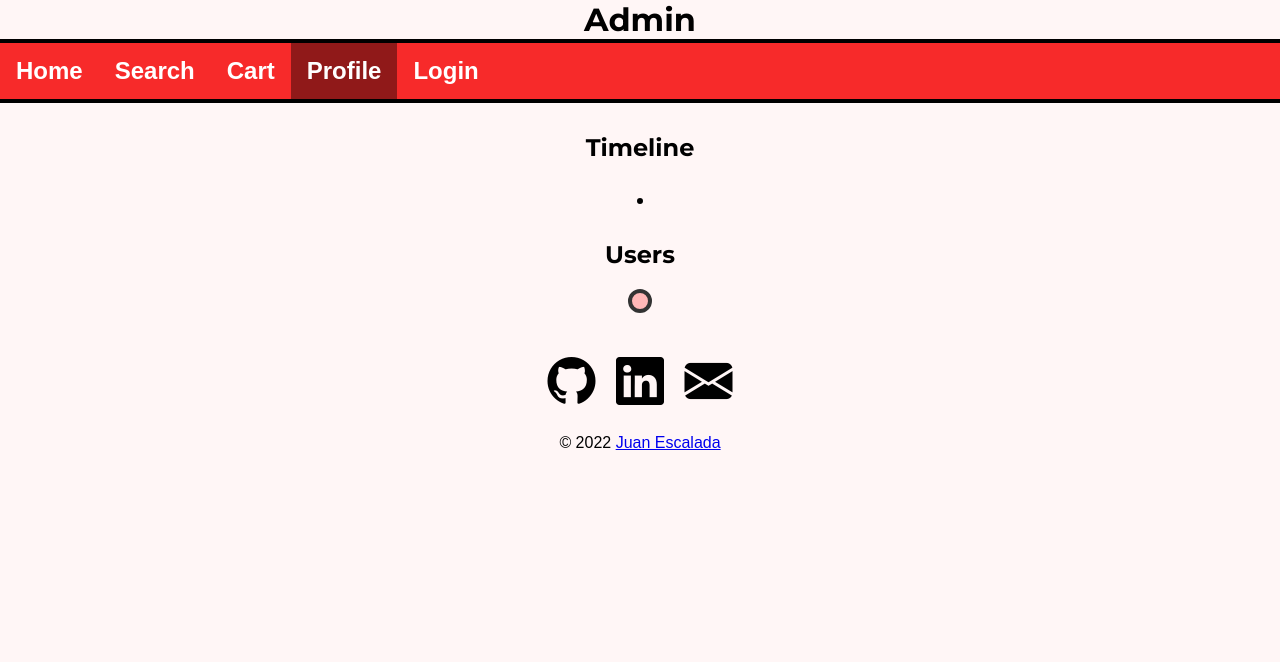
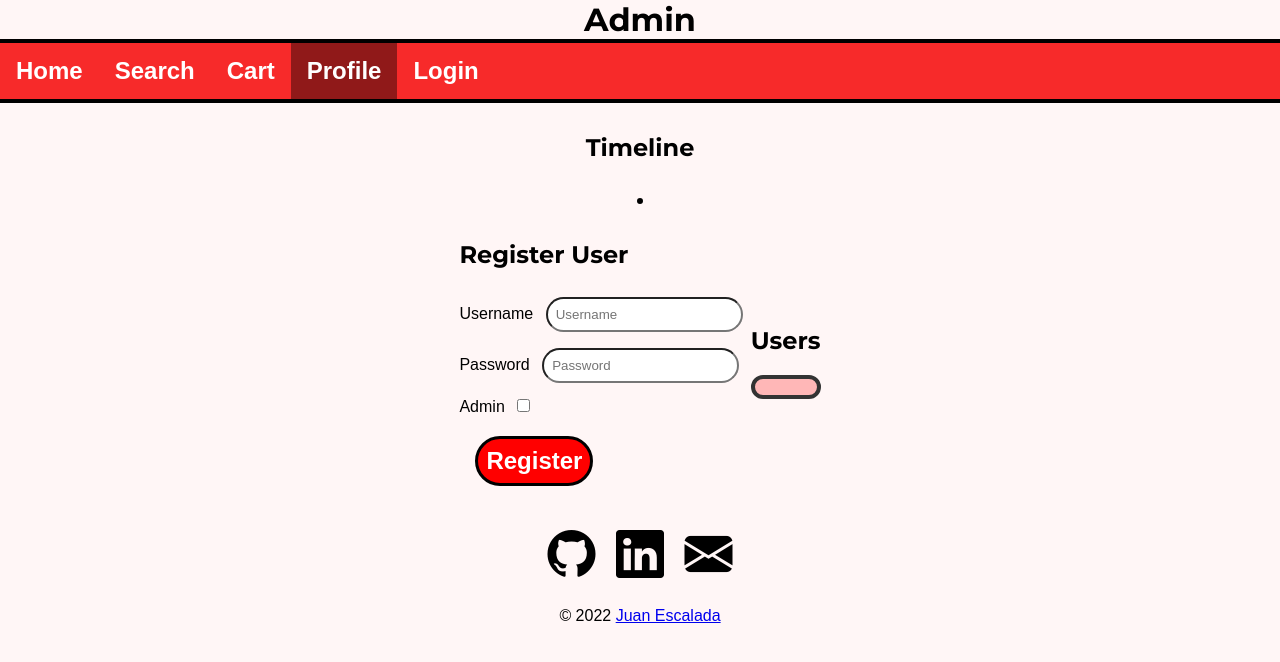
Before and after one commit to jescalada/pokeapi-game, a website: page public/admin.html in a window 1280 px wide. Drawn offline with nearby package versions, Linux system fonts and the light colour scheme; no server answers.

Commit message:
Add register user forms and admin registration

```diff
--- a/public/admin.html
+++ b/public/admin.html
@@ -43,8 +43,32 @@
             <div id="timeline" class="col">
 
             </div>
-            <h2>Users</h2>
+            <div class="row col">
+                <form>
+                    <div>
+                        <h2>Register User</h2>
+                        <div class="col">
+                            <label for="username">Username</label>
+                            <input type="username" class="form" id="username" name="username"
+                                placeholder="Username" required>
+                        </div>
+                        <div class="col">
+                            <label for="password">Password</label>
+                            <input type="password" class="form" id="password" name="password"
+                                placeholder="Password" required>
+                        </div>
+                        <div class="col">
+                            <label for="isAdmin">Admin</label>
+                            <input type="checkbox" class="form" id="isAdmin" name="isAdmin">
+                        </div>
+                        <p id="error-text" style="color: red;"></p>
+                        <p id="success-text" style="color: green;"></p>
+                        <button type="button" onclick="registerUser()" class="button">Register</button>
+                </form>
+            </div>
+
             <div id="user-list" class="col">
+                <h2>Users</h2>
                 <ul id="user-entry-container">
 
                 </ul>
--- a/public/admin.js
+++ b/public/admin.js
@@ -92,5 +92,29 @@ async function loadTimelineHandler() {
     $("#timeline").append(text);
 }
 
+function registerUser() {
+    let data = {
+        username: $("#username").val(),
+        password: $("#password").val(),
+        isAdmin: document.getElementById("isAdmin").checked
+    }
+
+    fetch('/register', {
+        method: 'POST',
+        body: JSON.stringify(data),
+        headers: {
+            'Content-type': 'application/json'
+        }
+    }).then(response => response.json()).then((data) => {
+        // On success, redirect (refresh) to login
+        if (data.success) {
+            $("#success-text").text("Account created.")
+            window.location.href = '/admin'
+        } else {
+            $("#error-text").text("Account creation failed.")
+        }
+    })
+}
+
 loadUserList();
 loadTimelineHandler();
--- a/public/login.js
+++ b/public/login.js
@@ -26,7 +26,8 @@ function login() {
 function register() {
     let data = {
         username: $("#username").val(),
-        password: $("#password").val()
+        password: $("#password").val(),
+        isAdmin: document.getElementById("isAdmin").checked
     }
 
     fetch('/register', {
```
Also changed, not shown: public/login.html (+4 -0 lines).
